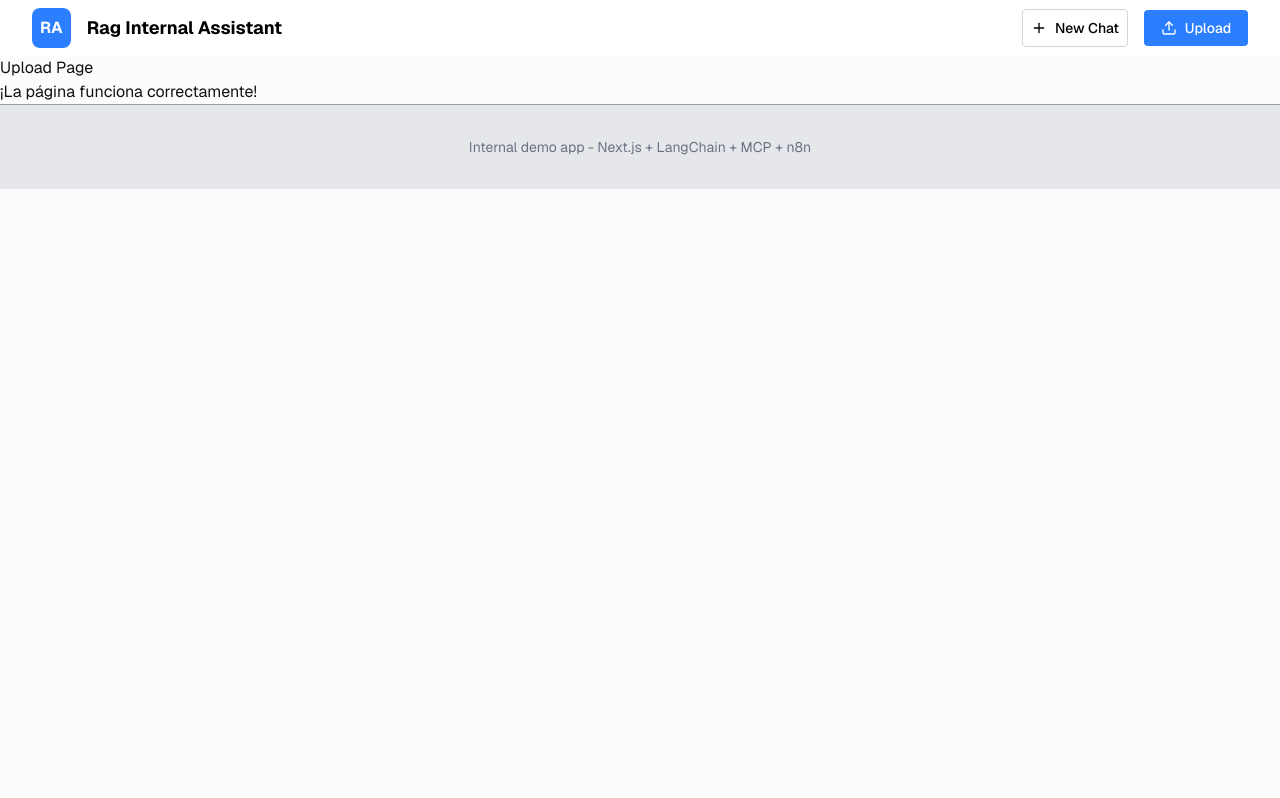
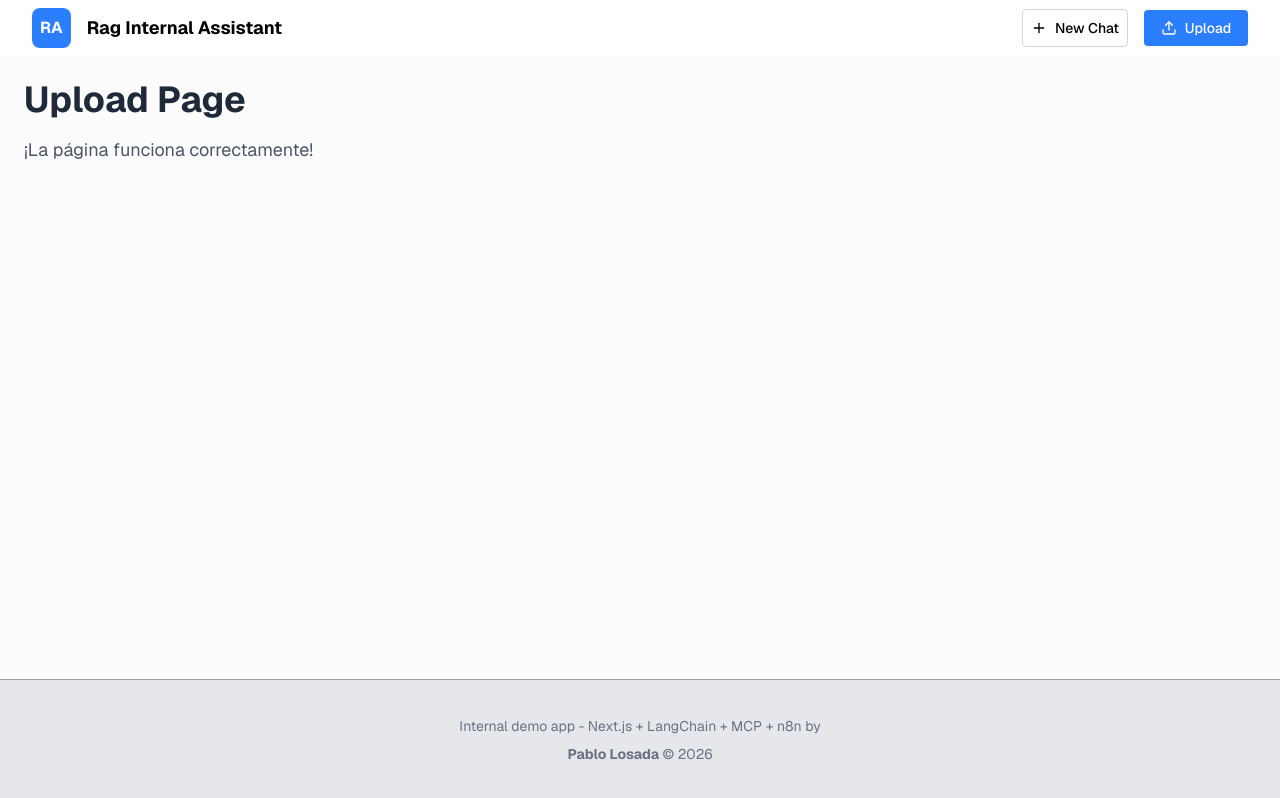
Before and after one commit to losadev/rag-internal-assistant, a Next.js app in the folder apps/web/: page /upload in a window 1280 px wide. Built offline with nearby package versions, Linux system fonts and the light colour scheme.

Commit message:
Improves layout and footer with enhanced info and styling

```diff
--- a/apps/web/src/app/_components/Footer.tsx
+++ b/apps/web/src/app/_components/Footer.tsx
@@ -1,7 +1,8 @@
 export const Footer = () => {
   return (
-    <footer className="w-full text-center text-sm bg-gray-200 border-gray-400 text-gray-500 border-t py-8">
-      Internal demo app - Next.js + LangChain + MCP + n8n
+    <footer className="w-full text-center text-sm bg-gray-200 border-gray-400 text-gray-500 border-t py-8 leading-7 bottom-0 absolute">
+      Internal demo app - Next.js + LangChain + MCP + n8n by <br />
+      <strong>Pablo Losada</strong> &#169; {new Date().getFullYear()}
     </footer>
   );
 };
--- a/apps/web/src/app/chat/page.tsx
+++ b/apps/web/src/app/chat/page.tsx
@@ -1,6 +1,6 @@
 export default function ChatPage() {
   return (
-    <div className="flex items-center justify-center min-h-screen bg-gray-100">
+    <div className="flex items-center justify-center w-full h-full bg-gray-100">
       <div className="text-center">
         <h1 className="text-4xl font-bold text-gray-800">Bienvenido al Chat</h1>
         <p className="text-lg text-gray-600 mt-4">Este es tu página de chat</p>
--- a/apps/web/src/app/upload/page.tsx
+++ b/apps/web/src/app/upload/page.tsx
@@ -1,8 +1,10 @@
 export default function UploadPage() {
-    return (
-        <div>
-            <h1>Upload Page</h1>
-            <p>¡La página funciona correctamente!</p>
-        </div>
-    );
+  return (
+    <div className="w-full h-full p-6">
+      <h1 className="text-4xl font-bold text-gray-800">Upload Page</h1>
+      <p className="text-lg text-gray-600 mt-4">
+        ¡La página funciona correctamente!
+      </p>
+    </div>
+  );
 }
```
